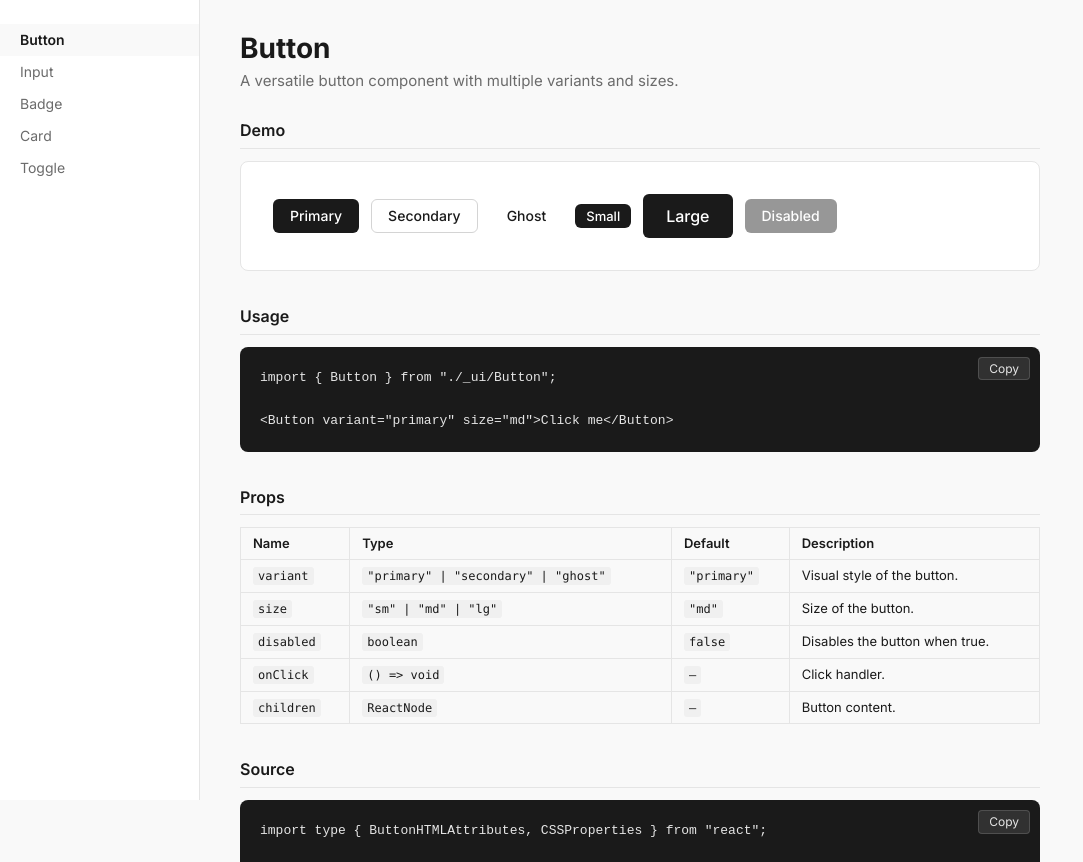
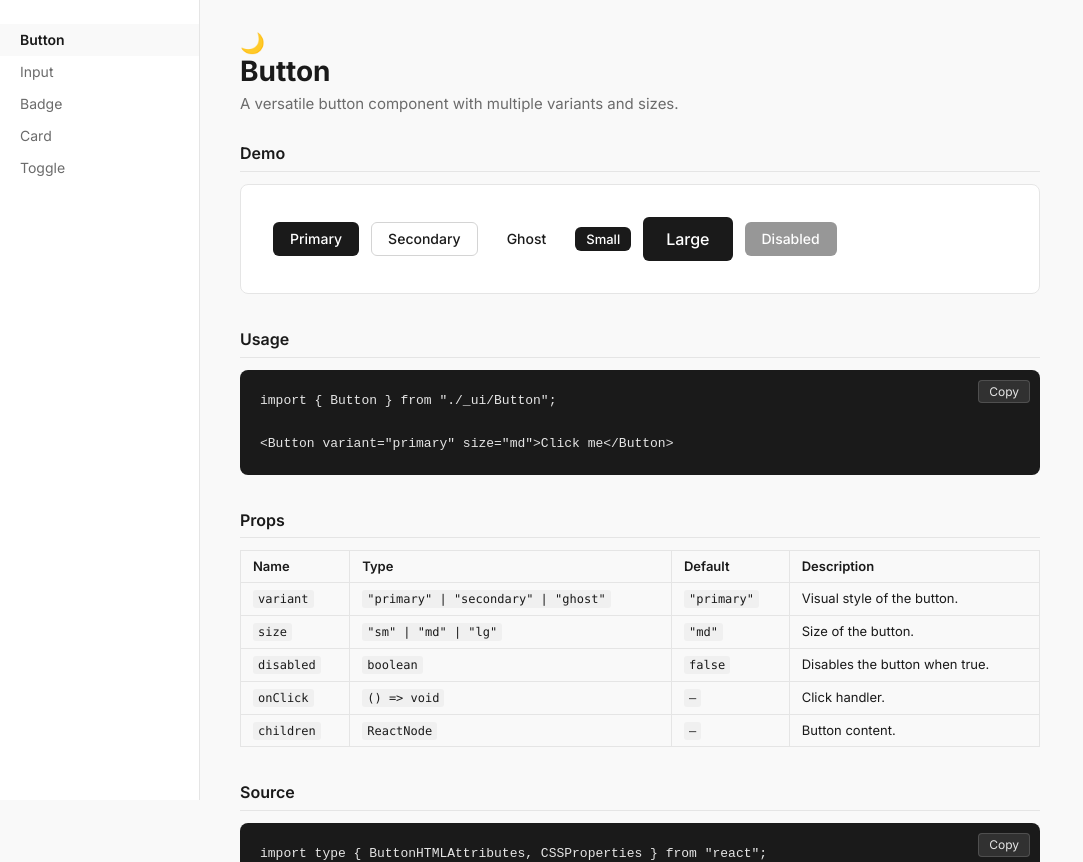
Before and after one commit to Engor7/portfolio-amazing, a Next.js app: page /projects/ui-library in a window 1280 px wide. Shown: the top 862 px of the page, without its empty margins (0-1083 px from the left). Built offline with nearby package versions, Linux system fonts and the light colour scheme.

Commit message:
set main themes

```diff
--- a/package.json
+++ b/package.json
@@ -13,6 +13,7 @@
    "dependencies": {
       "@breezystack/lamejs": "^1.2.7",
       "next": "16.1.5",
+      "next-themes": "^0.4.6",
       "react": "19.2.3",
       "react-dom": "19.2.3",
       "tone": "^15.1.22"
--- a/src/app/layout.tsx
+++ b/src/app/layout.tsx
@@ -1,6 +1,7 @@
 import type { Metadata, Viewport } from "next";
 import { Inter } from "next/font/google";
 import type { ReactNode } from "react";
+import Providers from "@/components/Providers";
 import "@/style/global.scss";
 
 const inter = Inter({
@@ -25,8 +26,10 @@ export default function RootLayout({
    children: ReactNode;
 }>) {
    return (
-      <html lang="en" className={inter.variable}>
-         <body>{children}</body>
+      <html lang="en" className={inter.variable} suppressHydrationWarning>
+         <body>
+            <Providers>{children}</Providers>
+         </body>
       </html>
    );
 }
--- a/src/app/page.tsx
+++ b/src/app/page.tsx
@@ -1,5 +1,6 @@
 import Link from "next/link";
-import LayoutHome from "./layoutHome";
+import LayoutHome from "@/components/LayoutHome";
+import ThemeToggle from "@/components/ThemeToggle";
 
 const Home = () => {
    return (
@@ -11,6 +12,7 @@ const Home = () => {
             <span>/</span>
             <Link href="/projects/ui-library">Ui</Link>
          </nav>
+         <ThemeToggle />
       </LayoutHome>
    );
 };
--- a/src/app/projects/ui-library/page.tsx
+++ b/src/app/projects/ui-library/page.tsx
@@ -1,5 +1,6 @@
 "use client";
 import { useState } from "react";
+import { useTheme } from "next-themes";
 import { registry } from "./_registry";
 import { Sidebar } from "./_components/Sidebar";
 import { ComponentDetail } from "./_components/ComponentDetail";
@@ -8,11 +9,18 @@ import styles from "./ui-library.module.scss";
 const UILibraryPage = () => {
   const [active, setActive] = useState(registry[0].slug);
   const meta = registry.find((c) => c.slug === active) ?? registry[0];
+  const { theme, setTheme } = useTheme();
 
   return (
     <div className={styles.layout}>
       <Sidebar items={registry} active={active} onSelect={setActive} />
       <main className={styles.main}>
+        <button
+          className={styles.themeToggle}
+          onClick={() => setTheme(theme === "dark" ? "light" : "dark")}
+        >
+          {theme === "dark" ? "☀️" : "🌙"}
+        </button>
         <ComponentDetail meta={meta} />
       </main>
     </div>
--- a/src/app/projects/ui-library/ui-library.module.scss
+++ b/src/app/projects/ui-library/ui-library.module.scss
@@ -1,14 +1,36 @@
-$bg: #f9f9f9;
-$surface: #fff;
-$border: #e5e5e5;
-$text: #1a1a1a;
-$muted: #6b6b6b;
+$bg: var(--ui-bg);
+$surface: var(--ui-surface);
+$border: var(--ui-border);
+$text: var(--ui-text);
+$muted: var(--ui-muted);
 
 .layout {
+  --ui-bg: #f9f9f9;
+  --ui-surface: #fff;
+  --ui-border: #e5e5e5;
+  --ui-text: #1a1a1a;
+  --ui-muted: #6b6b6b;
+  --ui-code-bg: #f0f0f0;
+  --ui-notes-bg: #fffbeb;
+  --ui-notes-border: #fbbf24;
+  --ui-notes-text: #92400e;
+
   display: grid;
   grid-template-columns: 200px 1fr;
   min-height: 100svh;
   background: $bg;
+}
+
+:global(html[data-theme="dark"]) .layout {
+  --ui-bg: #1a1a1a;
+  --ui-surface: #2a2a2a;
+  --ui-border: #3a3a3a;
+  --ui-text: #e5e5e5;
+  --ui-muted: #999;
+  --ui-code-bg: #333;
+  --ui-notes-bg: #2a2416;
+  --ui-notes-border: #6b5b1f;
+  --ui-notes-text: #fbbf24;
 }
 
 /* Sidebar */
@@ -49,8 +71,18 @@ $muted: #6b6b6b;
 
 /* Main */
 .main {
+  position: relative;
   padding: 32px 40px;
   overflow-y: auto;
+}
+
+.themeToggle {
+  position: absolute;
+  top: 16px;
+  right: 16px;
+  all: unset;
+  cursor: pointer;
+  font-size: 20px;
 }
 
 /* Detail */
@@ -124,11 +156,11 @@ $muted: #6b6b6b;
 /* Notes callout */
 .notesBox {
   padding: 12px 16px;
-  background: #fffbeb;
-  border: 1px solid #fbbf24;
+  background: var(--ui-notes-bg);
+  border: 1px solid var(--ui-notes-border);
   border-radius: 8px;
   font-size: 13px;
-  color: #92400e;
+  color: var(--ui-notes-text);
   line-height: 1.5;
   margin-bottom: 36px;
 }
@@ -158,7 +190,7 @@ $muted: #6b6b6b;
     code {
       font-family: "Menlo", "Consolas", monospace;
       font-size: 12px;
-      background: #f0f0f0;
+      background: var(--ui-code-bg);
       padding: 2px 5px;
       border-radius: 3px;
     }
--- a/src/app/layoutHome.tsx
+++ b/src/components/LayoutHome.tsx
@@ -1,7 +1,7 @@
 import type { ReactNode } from "react";
 
 const LayoutHome = ({ children }: Readonly<{ children: ReactNode }>) => {
-   return <>{children}</>;
+   return <div data-site="main">{children}</div>;
 };
 
 export default LayoutHome;
--- /dev/null
+++ b/src/components/Providers.tsx
@@ -0,0 +1,12 @@
+"use client";
+
+import { ThemeProvider } from "next-themes";
+import type { ReactNode } from "react";
+
+export default function Providers({ children }: { children: ReactNode }) {
+   return (
+      <ThemeProvider attribute="data-theme" defaultTheme="system" enableSystem>
+         {children}
+      </ThemeProvider>
+   );
+}
--- /dev/null
+++ b/src/style/_theme.scss
@@ -0,0 +1,11 @@
+[data-site="main"] {
+   --bg: #fff;
+   --fg: #000;
+   background-color: var(--bg);
+   color: var(--fg);
+}
+
+html[data-theme="dark"] [data-site="main"] {
+   --bg: #000;
+   --fg: #fff;
+}
--- a/src/style/global.scss
+++ b/src/style/global.scss
@@ -1,5 +1,6 @@
 @use "reset";
 @use "animation";
+@use "theme";
 
 html {
    font-family: var(--font-inter), serif, Helvetica;
@@ -15,7 +16,13 @@ html {
    }
 
    a {
-      color: #000;
+      color: var(--fg);
       text-decoration: none;
    }
 }
+
+.theme-toggle {
+   all: unset;
+   cursor: pointer;
+   color: var(--fg);
+}
```
Also changed, not shown: src/components/ThemeToggle.tsx (added, +15 -0 lines), 1 other file (tests, documents, lock files or other folders).
